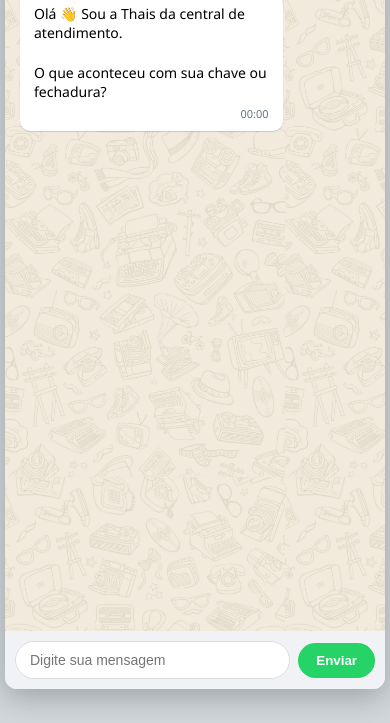
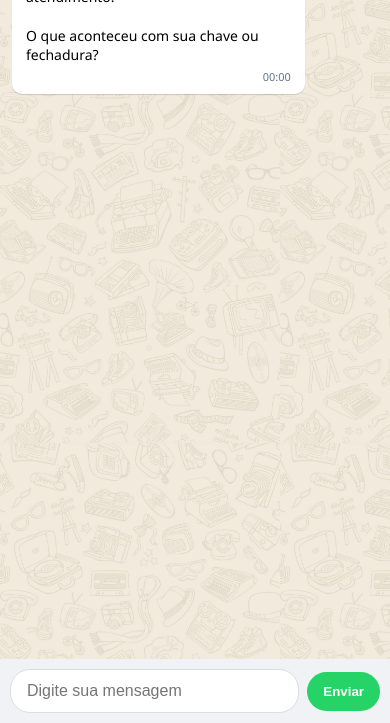
Before and after one commit to roodolfoo-site/chatchaveiro, a website: page chat.html in a window 390 px wide. Shown: the part 121-844 px from the top of the page. Drawn offline with Linux system fonts and the light colour scheme.

Commit message:
Update chat.html

```diff
--- a/chat.html
+++ b/chat.html
@@ -3,6 +3,8 @@
 <head>
 
 <meta charset="UTF-8">
+<meta name="viewport" content="width=device-width, initial-scale=1.0">
+
 <title>Atendimento</title>
 
 <style>
@@ -24,14 +26,29 @@ align-items:center;
 /* container */
 
 .chat-container{
-width:380px;
-height:92vh;
+width:100%;
+max-width:420px;
+height:100vh;
 display:flex;
 flex-direction:column;
 background:#efeae2;
 border-radius:12px;
 box-shadow:0 8px 30px rgba(0,0,0,0.25);
 overflow:hidden;
+}
+
+/* mobile full */
+
+@media (max-width:500px){
+.chat-container{
+width:100%;
+height:100vh;
+border-radius:0;
+box-shadow:none;
+}
+body{
+background:#efeae2;
+}
 }
 
 /* header */
@@ -62,8 +79,6 @@ object-fit:cover;
 object-position:60% 30%;
 }
 
-/* bolinha online */
-
 .avatar::after{
 content:"";
 width:10px;
@@ -75,8 +90,6 @@ bottom:2px;
 right:2px;
 border:2px solid #075E54;
 }
-
-/* nome */
 
 .name{
 font-size:14px;
@@ -92,7 +105,7 @@ opacity:0.8;
 
 .messages{
 flex:1;
-padding:15px;
+padding:12px;
 overflow-y:auto;
 background-image:url("whats-fundo.jpg");
 background-size:280px;
@@ -101,9 +114,9 @@ background-size:280px;
 /* mensagens */
 
 .msg{
-max-width:75%;
+max-width:80%;
 padding:10px 14px;
-margin-bottom:14px;
+margin-bottom:12px;
 border-radius:10px;
 font-size:14px;
 line-height:1.4;
@@ -116,8 +129,6 @@ animation:fade 0.2s ease;
 from{opacity:0; transform:translateY(5px);}
 to{opacity:1; transform:translateY(0);}
 }
-
-/* bot */
 
 .bot{
 background:white;
@@ -134,8 +145,6 @@ border-style:solid;
 border-color:white transparent transparent transparent;
 }
 
-/* usuario */
-
 .user{
 background:#d9fdd3;
 margin-left:auto;
@@ -151,8 +160,6 @@ border-width:6px;
 border-style:solid;
 border-color:#d9fdd3 transparent transparent transparent;
 }
-
-/* hora */
 
 .time{
 font-size:11px;
@@ -172,17 +179,17 @@ align-items:center;
 
 input{
 flex:1;
-padding:10px 14px;
+padding:12px 16px;
 border-radius:20px;
 border:1px solid #ddd;
-font-size:14px;
+font-size:16px; /* evita zoom no iPhone */
 outline:none;
 background:white;
 }
 
 button{
 margin-left:8px;
-padding:10px 18px;
+padding:12px 16px;
 background:#25D366;
 border:none;
 color:white;
@@ -228,20 +235,15 @@ background:#1ebe5d;
 <script>
 
 function hora(){
-
 const agora=new Date()
-
 let h=agora.getHours().toString().padStart(2,"0")
 let m=agora.getMinutes().toString().padStart(2,"0")
-
 return h+":"+m
-
 }
 
 /* mensagem inicial */
 
 window.onload=function(){
-
 const messages=document.getElementById("messages")
 
 const msg=document.createElement("div")
@@ -250,12 +252,10 @@ msg.className="msg bot"
 msg.innerHTML="Olá 👋 Sou a Thais da central de atendimento.<br><br>O que aconteceu com sua chave ou fechadura?<div class='time'>"+hora()+"</div>"
 
 messages.appendChild(msg)
-
 messages.scrollTop=messages.scrollHeight
-
 }
 
-/* enviar mensagem */
+/* enviar */
 
 async function send(){
 
@@ -263,7 +263,6 @@ const input=document.getElementById("text")
 const messages=document.getElementById("messages")
 
 const texto=input.value.trim()
-
 if(!texto) return
 
 const msgUser=document.createElement("div")
@@ -271,35 +270,33 @@ msgUser.className="msg user"
 msgUser.innerHTML=texto+"<div class='time'>"+hora()+"</div>"
 
 messages.appendChild(msgUser)
-
 messages.scrollTop=messages.scrollHeight
 
 input.value=""
 
-/* chamar servidor */
+/* loading */
+
+const loading=document.createElement("div")
+loading.className="msg bot"
+loading.innerHTML="Digitando..."
+messages.appendChild(loading)
+messages.scrollTop=messages.scrollHeight
 
 const resposta=await fetch("/chat",{
-
 method:"POST",
-headers:{
-"Content-Type":"application/json"
-},
-
-body:JSON.stringify({
-message:texto
-})
-
+headers:{ "Content-Type":"application/json" },
+body:JSON.stringify({ message:texto })
 })
 
 const data=await resposta.json()
 
+loading.remove()
+
 const msgBot=document.createElement("div")
 msgBot.className="msg bot"
-
 msgBot.innerHTML=data.reply+"<div class='time'>"+hora()+"</div>"
 
 messages.appendChild(msgBot)
-
 messages.scrollTop=messages.scrollHeight
 
 }
@@ -307,17 +304,11 @@ messages.scrollTop=messages.scrollHeight
 /* ENTER */
 
 document.addEventListener("DOMContentLoaded",function(){
-
 const input=document.getElementById("text")
 
 input.addEventListener("keypress",function(e){
-
-if(e.key==="Enter"){
-send()
-}
-
+if(e.key==="Enter") send()
 })
-
 })
 
 </script>
```
